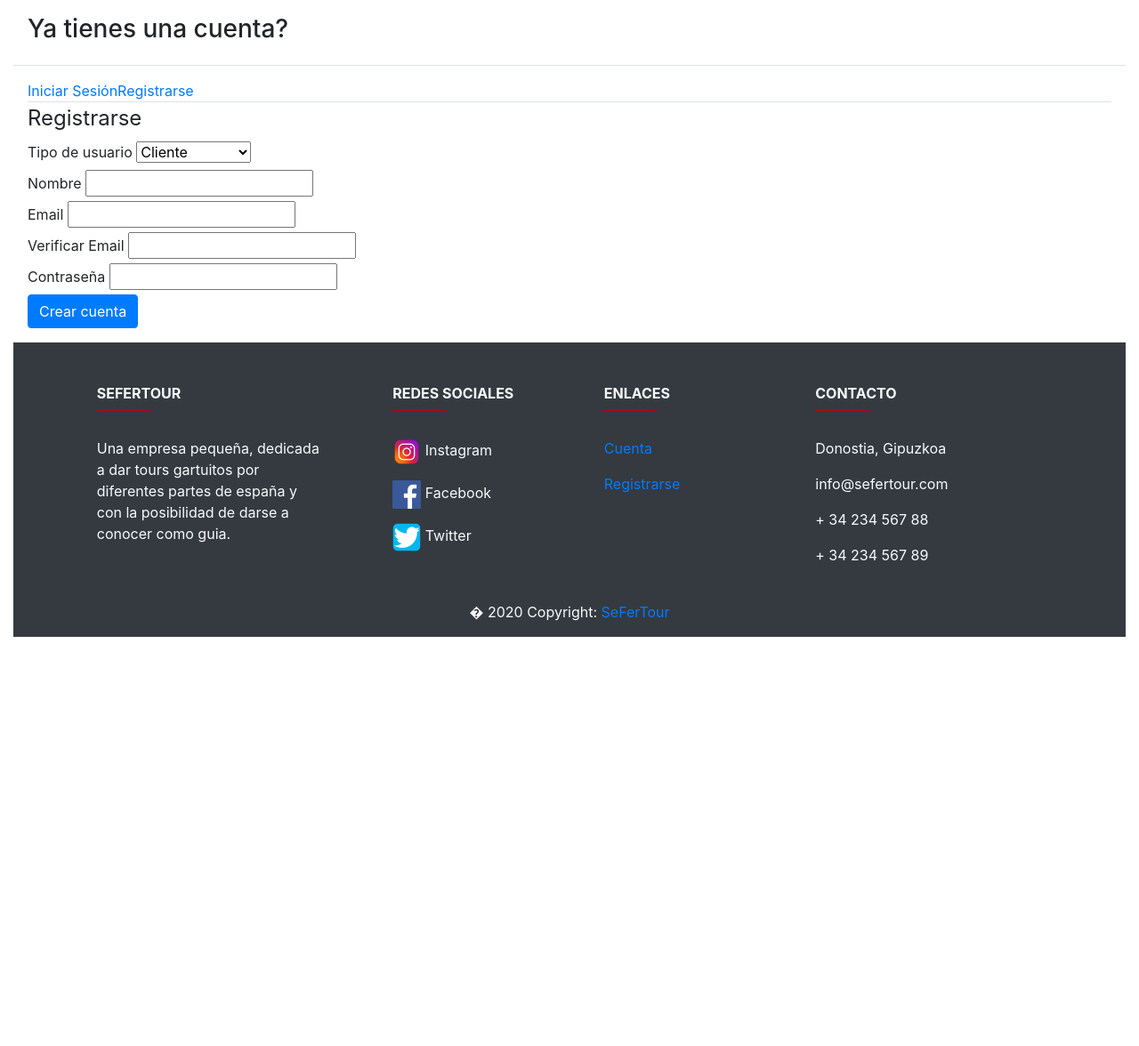
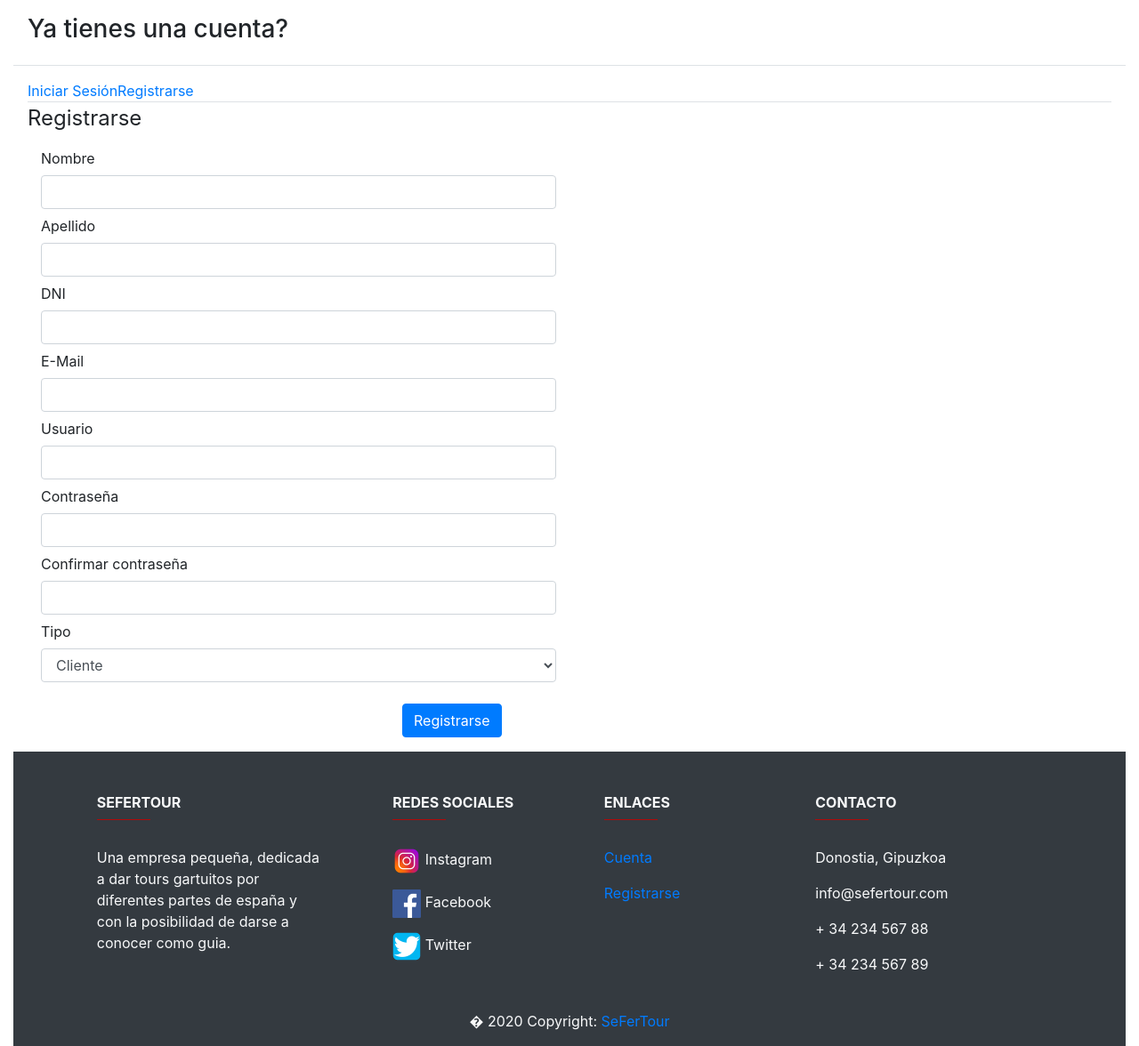
Before and after one commit to endisanchez/SeFerTour, a Laravel app: page /login in a window 1280 px wide, after a click on "Registrarse". Shown: the part 91-1267 px from the top of the page at 89% size. Before the commit the page ends 807 px from the top, so only its background shows below. Run offline with Laravel 8, Linux system fonts and the light colour scheme; some libraries are stand-ins or nearby versions.

Commit message:
Corregido form de registro y empezado login

```diff
--- a/app/Http/Controllers/Auth/LoginController.php
+++ b/app/Http/Controllers/Auth/LoginController.php
@@ -26,7 +26,7 @@ class LoginController extends Controller
      *
      * @var string
      */
-    protected $redirectTo = RouteServiceProvider::HOME;
+    protected $redirectTo = 'index';
 
     /**
      * Create a new controller instance.
--- a/app/Http/Controllers/Auth/RegisterController.php
+++ b/app/Http/Controllers/Auth/RegisterController.php
@@ -70,7 +70,7 @@ class RegisterController extends Controller
             'dni' => $data['dni'],
             'email' => $data['email'],
             'usuario' => $data['usuario'],
-            'contraseña' => Hash::make($data['password']),
+            'contraseña' => bcrypt($data['password']),
             'tipo' => $data['tipo'],
 
         ]);
--- a/config/auth.php
+++ b/config/auth.php
@@ -68,7 +68,7 @@ return [
     'providers' => [
         'users' => [
             'driver' => 'eloquent',
-            'model' => App\Models\User::class,
+            'model' => App\Models\Usuario::class,
         ],
 
         // 'users' => [
--- a/resources/views/auth/login.blade.php
+++ b/resources/views/auth/login.blade.php
@@ -3,9 +3,9 @@
 <head>
     <meta charset="UTF-8">
     <meta name="viewport" content="width=device-width, initial-scale=1.0">
+    <!-- <meta name="csrf-token" content="{{ csrf_token() }}" /> -->
     <link rel="stylesheet" href="../resources/css/bootstrap.min.css">
     <link rel="stylesheet" href="../resources/css/estilo.css">
-    <!-- <link href="//netdna.bootstrapcdn.com/twitter-bootstrap/2.3.2/css/bootstrap-combined.min.css" rel="stylesheet" id="bootstrap-css"> -->
     <title>Login</title>
 </head>
 <script src="https://code.jquery.com/jquery-3.2.1.slim.min.js" integrity="sha384-KJ3o2DKtIkvYIK3UENzmM7KCkRr/rE9/Qpg6aAZGJwFDMVNA/GpGFF93hXpG5KkN" crossorigin="anonymous"></script>
@@ -70,7 +70,10 @@
                   </ul>
                   <div id="myTabContent" class="tab-content">
                     <div class="tab-pane active in" id="login">
+
+                      <!-- INICIO DE SESION -->
                       <form class="form-horizontal" action='' method="POST">
+                        @csrf
                         <fieldset>
                           <div id="legend">
                             <legend class="">Iniciar Sesión</legend>
@@ -100,31 +103,114 @@
                       </form>
                     </div>
 
+
+                    <!-- REGISTRO -->
                     <div class="tab-pane active-in" id="create">
-                      <form id="tab">
+                      <form method="POST" action="{{ route('register') }}">
+                       @csrf
                        <div id="legend">
                            <legend class="">Registrarse</legend>
                          </div>
-                        <label>Tipo de usuario</label>
-                        <select value="" class="input-xlarge">
+
+                       <label for="nombre" class="col-md-4 col-form-label ">{{ __('Nombre') }}</label>
+                       <div class="col-md-6">
+                               <input id="nombre" type="text" class="form-control @error('name') is-invalid @enderror input-xlarge" name="nombre" value="{{ old('name') }}" required autocomplete="nombre" autofocus>
+
+                               @error('nombre')
+                                   <span class="invalid-feedback" role="alert">
+                                       <strong>{{ $message }}</strong>
+                                   </span>
+                               @enderror
+                           </div>
+
+                         <label for="email" class="col-md-4 col-form-label ">{{ __('Apellido') }}</label>
+
+                         <div class="col-md-6">
+                             <input id="apellido" type="text" class="form-control @error('apellido') is-invalid @enderror input-xlarge" name="apellido" value="{{ old('apellido') }}" required autocomplete="apellido">
+
+                             @error('apellido')
+                                 <span class="invalid-feedback" role="alert">
+                                   <strong>{{ $message }}</strong>
+                                 </span>
+                             @enderror
+                         </div>
+
+                         <label for="dni" class="col-md-4 col-form-label ">{{ __('DNI') }}</label>
+
+                         <div class="col-md-6">
+                            <input id="dni" type="text" class="form-control @error('dni') is-invalid @enderror input-xlarge" name="dni" value="{{ old('dni') }}" required autocomplete="dni">
+
+                             @error('dni')
+                                 <span class="invalid-feedback" role="alert">
+                                   <strong>{{ $message }}</strong>
+                                 </span>
+                             @enderror
+                         </div>
+
+                           <label for="email" class="col-md-4 col-form-label ">{{ __('E-Mail') }}</label>
+
+                           <div class="col-md-6">
+                               <input id="email" type="email" class="form-control @error('email') is-invalid @enderror input-xlarge" name="email" value="{{ old('email') }}" required autocomplete="email">
+
+                             @error('email')
+                                 <span class="invalid-feedback" role="alert">
+                                     <strong>{{ $message }}</strong>
+                                 </span>
+                              @enderror
+                           </div>
+
+                           <label for="usuario" class="col-md-4 col-form-label ">{{ __('Usuario') }}</label>
+
+                         <div class="col-md-6">
+                           <input id="usuario" type="text" class="form-control @error('usuario') is-invalid @enderror input-xlarge" name="usuario" value="{{ old('usuario') }}" required autocomplete="usuario">
+
+                           @error('usuario')
+                               <span class="invalid-feedback" role="alert">
+                                 <strong>{{ $message }}</strong>
+                               </span>
+                           @enderror
+                         </div>
+
+                           <label for="password" class="col-md-4 col-form-label ">{{ __('Contraseña') }}</label>
+
+                           <div class="col-md-6">
+                               <input id="password" type="password" class="form-control @error('password') is-invalid @enderror input-xlarge" name="password" required autocomplete="new-password">
+
+                               @error('password')
+                                   <span class="invalid-feedback" role="alert">
+                                       <strong>{{ $message }}</strong>
+                                   </span>
+                               @enderror
+                           </div>
+
+                           <label for="password-confirm" class="col-md-4 col-form-label ">{{ __('Confirmar contraseña') }}</label>
+
+                           <div class="col-md-6">
+                               <input id="password-confirm" type="password" class="form-control input-xlarge" name="password_confirmation" required autocomplete="new-password">
+                           </div>
+
+                           <label for="tipo" class="col-md-4 col-form-label ">{{ __('Tipo') }}</label>
+
+                           <div class="col-md-6">
+                               <select id="tipo" type="text" class="form-control @error('tipo') is-invalid @enderror input-xlarge" name="tipo" value="{{ old('tipo') }}" required autocomplete="tipo">
                                <option>Cliente</option>
                                <option>Guia</option>
-                        <option>Administrador</option>
+
                                </select>
-                        <br>
-                        <label>Nombre</label>
-                        <input type="text" value="" class="input-xlarge"><br>
-                        <label>Email</label>
-                        <input type="text" value="" class="input-xlarge"><br>
-                        <label> Verificar Email</label>
-                        <input type="text" value="" class="input-xlarge"><br>
-                        <label> Contraseña</label>
-                        <input type="text" value="" class="input-xlarge"><br>
+                               @error('tipo')
+                                   <span class="invalid-feedback" role="alert">
+                                       <strong>{{ $message }}</strong>
+                                   </span>
+                               @enderror
+                           </div><br>
+
+                           <div class="col-md-6 offset-md-4">
+                               <button type="submit" class="btn btn-primary">
+                                   {{ __('Registrarse') }}
+                               </button>
+                           </div>
 
 
-                        <div>
-                          <button class="btn btn-primary">Crear cuenta</button>
-                        </div>
                    </form>
                     </div>
                 </div>
```
Also changed, not shown: app/Models/Usuario.php (+9 -1 lines). Lines whose indentation alone changed are shown as unchanged.
